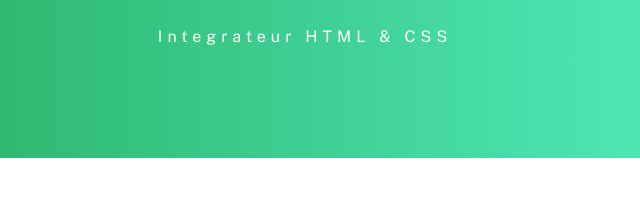
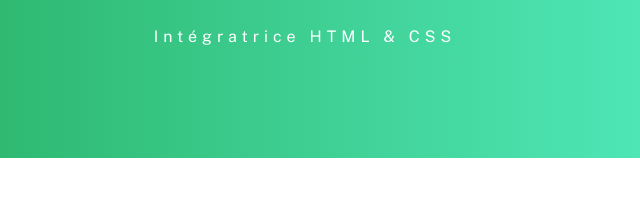
Before and after one commit to marielali/htmlcss-chapitre13-netlify, a website: page index.html in a window 1280 px wide. Shown: the part 195-392 px from the top of the page, 510-1150 px from the left. Drawn offline with nearby package versions, Linux system fonts and the light colour scheme.

Commit message:
adapt for job

```diff
--- a/index.html
+++ b/index.html
@@ -13,7 +13,7 @@
     <div class="grid-container">
         <header>
             <h1><span>H</span>aley  ALLEN</h1>
-            <p>Integrateur HTML & CSS</p>
+            <p>Intégratrice HTML & CSS</p>
         </header>
         <section class="picture">
             <img src="/img/g.jpg" alt="  Haley">
```
